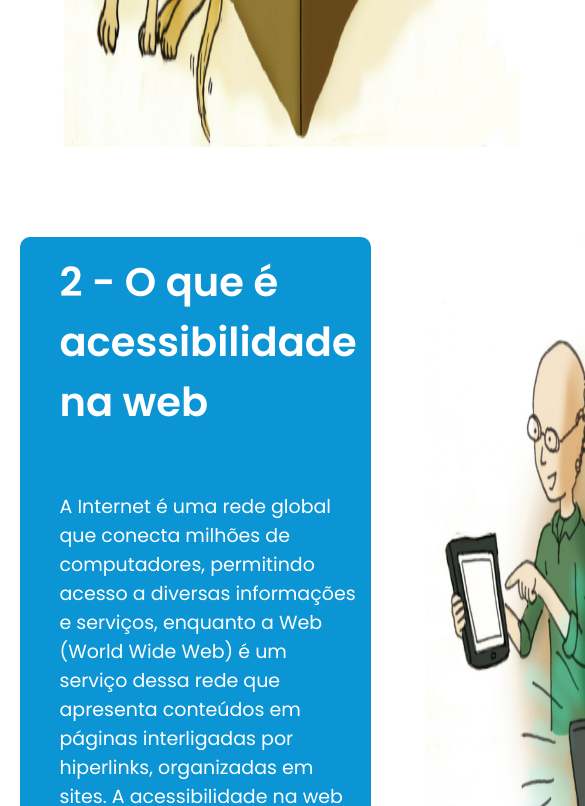
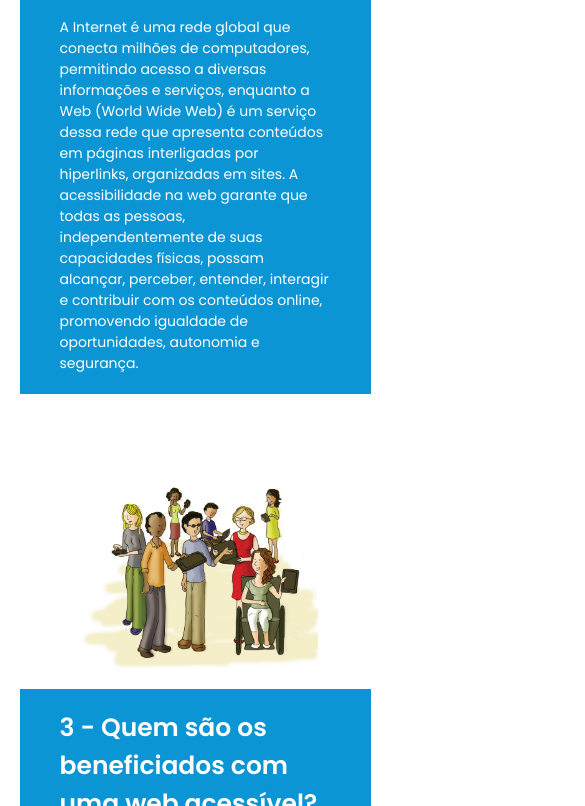
Before and after one commit to Emerson-FullStackSenacPenha/acessibilidade_na_web, a plain HTML site: page index.html in a window 390 px wide. Shown: the part 1194-2000 px from the top of the page, 585 px wide, since content can reach past the window. Drawn offline with Linux system fonts and the light colour scheme.

Commit message:
responsividade cards

```diff
--- a/assets/index.css
+++ b/assets/index.css
@@ -1,57 +1,59 @@
 @import url('https://fonts.googleapis.com/css2?family=Poppins:ital,wght@0,100;0,200;0,300;0,400;0,500;0,600;0,700;0,800;0,900;1,100;1,200;1,300;1,400;1,500;1,600;1,700;1,800;1,900&display=swap');
 
-*{
+* {
     margin: 0;
     padding: 0;
     box-sizing: border-box;
 }
-body{
+
+body {
     font-family: "Poppins", sans-serif;
-}#conteudo_principal{
+}
+
+#conteudo_principal {
     width: 90%;
     margin: 0 auto;
     display: flex;
     flex-direction: column;
     gap: 90px;
 }
-.capitulo{
-    display: grid;
-    grid-template-columns: 1fr auto;
-    grid-template-rows: auto;
-    align-items: center;
-    grid-template-rows: 1fr ;
+
+.capitulo {
+    display: flex;
     background-color: #0C95D4;
     border-radius: 10px;
 }
-.artigo_capitulo{
-    padding: 15px 40px 15px 40px;
+
+.artigo_capitulo {
+    padding: 20px 40px;
+    color: white;
+    display: flex;
+    gap: 60px;
+    flex-direction: column;
+    justify-content: center;
+
+}
+
+#cap_4 .artigo_capitulo {
+    gap: 10px;
+}
+
+.capitulo img {
+    max-width: 35%;
+}
+
+.capitulo h2 {
+    font-size: 30px;
+    font-weight: 600;
     color: white;
 }
-.reverse{
-    grid-template-columns: auto 1fr;
-}
 
-.capitulo img{
-    width: 500px;
-    height: 500px;
-    place-items: start;
-    height: 100%;
-}
-.reverse img{
-    place-self: end;
-}
-.capitulo h2{
-    color: #0C95D4;
-    font-size: 40px;
-    font-weight: 600;
-    padding-bottom: 60px;
-    color: white;
-}
-.capitulo p{
+.capitulo p {
     font-size: 19px;
     font-weight: 400;
 }
-.capitulo ul{
+
+.capitulo ul {
     display: flex;
     flex-direction: column;
     gap: 10px;
@@ -60,4 +62,41 @@ body{
 
 @media screen and (max-width: 1250px) {
 
+    .capitulo h2 {
+        font-size: 25px;
+    }
+
+    .capitulo p {
+        font-size: 14px;
+        font-weight: 400;
+    }
+
+    .artigo_capitulo {
+        gap: 20px;
+    }
 }
+
+@media screen and (max-width: 1000px) {
+    .capitulo{
+        flex-direction: column;
+        background-color: transparent;
+        align-items: center;
+        gap: 20px;
+        border-radius: ;
+    }
+
+    .capitulo img{
+        max-width: 70%;
+        max-height: 50%;
+    }
+    .reverse{
+        flex-direction: column-reverse;
+    }
+    .capitulo ul{
+        color: white;
+    }
+    .artigo_capitulo{
+        color: white;
+        background-color: #0C95D4;
+    }
+}
--- a/index.html
+++ b/index.html
@@ -77,10 +77,9 @@
 
                 <h2 class="titulo_capitulo">4 - Referências para consulta</h2>
 
-                <p class="texto_capitulo">
+
 
                 <h3>4.1. Perfis da Cartilha:</h3>
-                <br>
                 <ul>
 
                     <li>A - Cidadão interessado, que necessita de conhecimento para saber como cobrar seus
@@ -116,7 +115,8 @@
                     </tr>
 
                     <tr>
-                        <td><b>Introdução à acessibilidade na Web</b> (W3C - tradução Maujor.com) http://www.maujor.com/w3c/introwac.html</td>
+                        <td><b>Introdução à acessibilidade na Web</b> (W3C - tradução Maujor.com)
+                            http://www.maujor.com/w3c/introwac.html</td>
                     </tr>
 
                     <tr>
```
Lines whose indentation alone changed are shown as unchanged.
